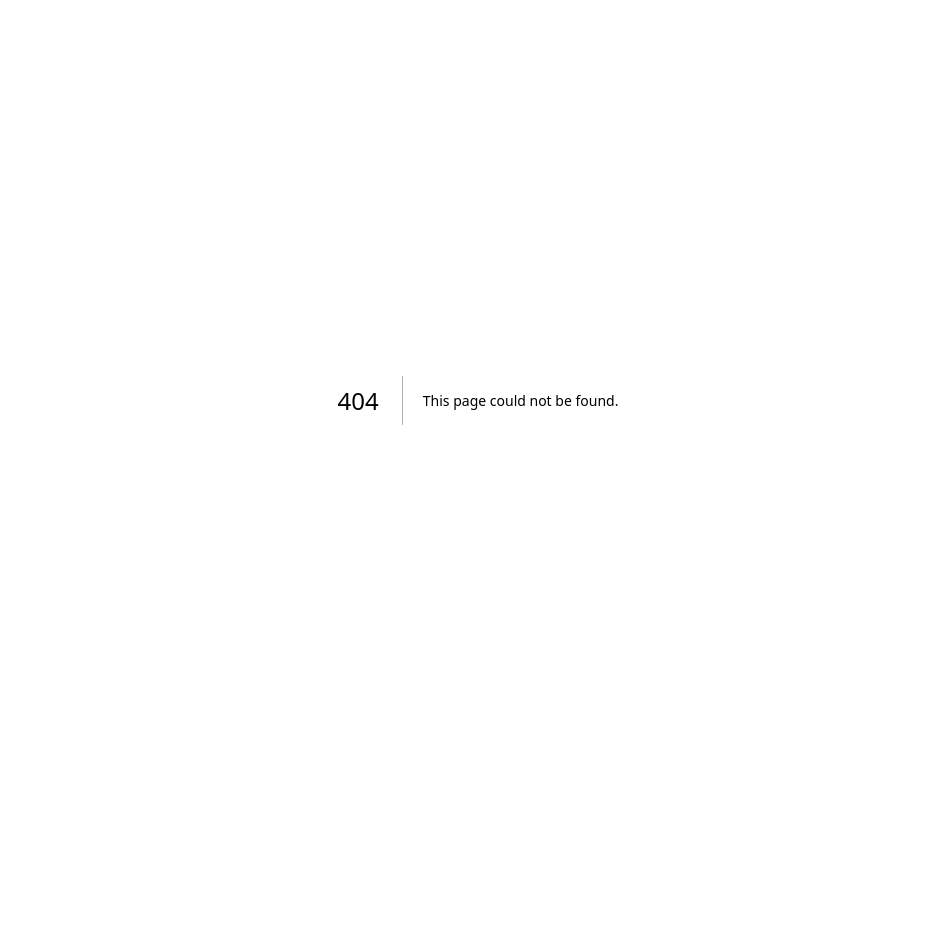
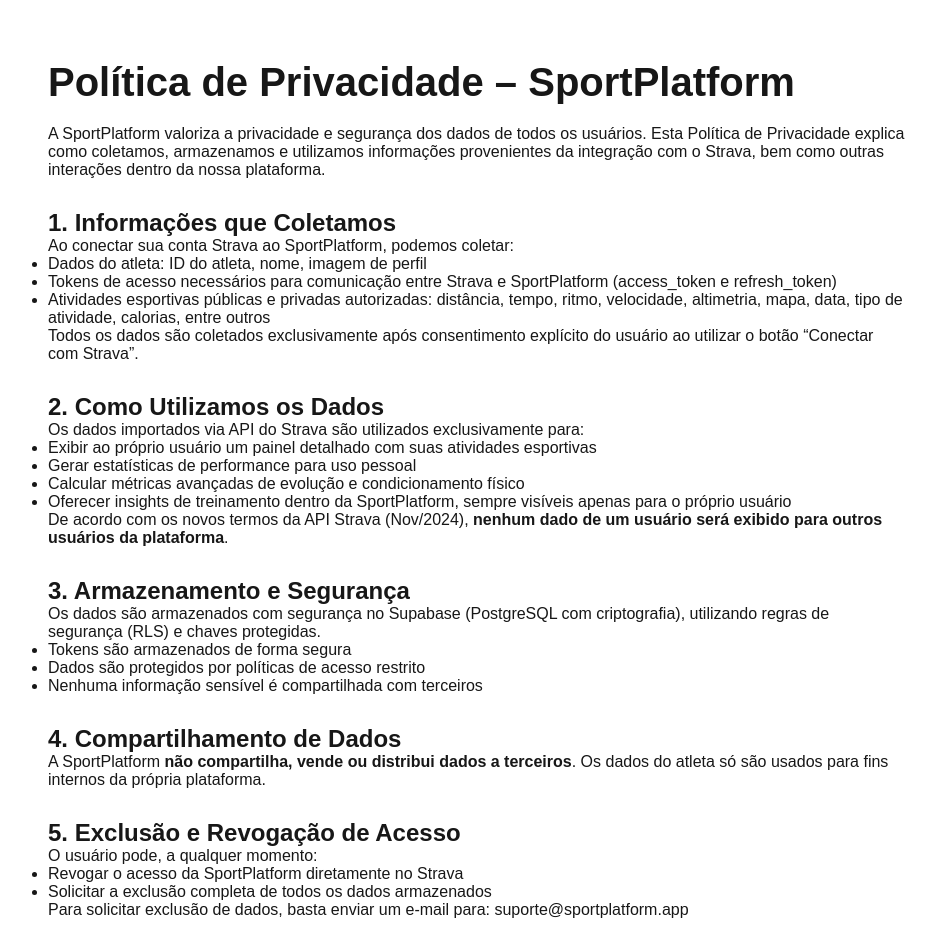
Before and after one commit to rafaelmorch/sportplatform, a Next.js app: page /privacy in a window 1280 px wide. Before the commit this address had no page. Shown: the top 952 px of the page, without its empty margins (162-1098 px from the left). Before the commit the page ends 800 px from the top, so only its background shows below. Built offline with nearby package versions, Linux system fonts and the light colour scheme.

Commit message:
add privacy policy page

```diff
--- /dev/null
+++ b/app/privacy/page.tsx
@@ -0,0 +1,106 @@
+// app/privacy/page.tsx
+
+export default function PrivacyPage() {
+  return (
+    <div style={{ maxWidth: "900px", margin: "40px auto", padding: "20px" }}>
+      <h1 style={{ fontSize: "2.5rem", fontWeight: "bold", marginBottom: "20px" }}>
+        Política de Privacidade – SportPlatform
+      </h1>
+
+      <p>
+        A SportPlatform valoriza a privacidade e segurança dos dados de todos os usuários.
+        Esta Política de Privacidade explica como coletamos, armazenamos e utilizamos
+        informações provenientes da integração com o Strava, bem como outras interações dentro
+        da nossa plataforma.
+      </p>
+
+      <h2 style={{ marginTop: "30px" }}>1. Informações que Coletamos</h2>
+
+      <p>Ao conectar sua conta Strava ao SportPlatform, podemos coletar:</p>
+
+      <ul>
+        <li>Dados do atleta: ID do atleta, nome, imagem de perfil</li>
+        <li>
+          Tokens de acesso necessários para comunicação entre Strava e SportPlatform
+          (access_token e refresh_token)
+        </li>
+        <li>
+          Atividades esportivas públicas e privadas autorizadas: distância, tempo, ritmo,
+          velocidade, altimetria, mapa, data, tipo de atividade, calorias, entre outros
+        </li>
+      </ul>
+
+      <p>
+        Todos os dados são coletados exclusivamente após consentimento explícito do usuário
+        ao utilizar o botão “Conectar com Strava”.
+      </p>
+
+      <h2 style={{ marginTop: "30px" }}>2. Como Utilizamos os Dados</h2>
+
+      <p>Os dados importados via API do Strava são utilizados exclusivamente para:</p>
+
+      <ul>
+        <li>Exibir ao próprio usuário um painel detalhado com suas atividades esportivas</li>
+        <li>Gerar estatísticas de performance para uso pessoal</li>
+        <li>Calcular métricas avançadas de evolução e condicionamento físico</li>
+        <li>
+          Oferecer insights de treinamento dentro da SportPlatform, sempre visíveis apenas
+          para o próprio usuário
+        </li>
+      </ul>
+
+      <p>
+        De acordo com os novos termos da API Strava (Nov/2024), <b>
+        nenhum dado de um usuário será exibido para outros usuários da plataforma</b>.
+      </p>
+
+      <h2 style={{ marginTop: "30px" }}>3. Armazenamento e Segurança</h2>
+
+      <p>
+        Os dados são armazenados com segurança no Supabase (PostgreSQL com criptografia),
+        utilizando regras de segurança (RLS) e chaves protegidas.
+      </p>
+
+      <ul>
+        <li>Tokens são armazenados de forma segura</li>
+        <li>Dados são protegidos por políticas de acesso restrito</li>
+        <li>
+          Nenhuma informação sensível é compartilhada com terceiros
+        </li>
+      </ul>
+
+      <h2 style={{ marginTop: "30px" }}>4. Compartilhamento de Dados</h2>
+
+      <p>
+        A SportPlatform <b>não compartilha, vende ou distribui dados a terceiros</b>.
+        Os dados do atleta só são usados para fins internos da própria plataforma.
+      </p>
+
+      <h2 style={{ marginTop: "30px" }}>5. Exclusão e Revogação de Acesso</h2>
+
+      <p>O usuário pode, a qualquer momento:</p>
+
+      <ul>
+        <li>Revogar o acesso da SportPlatform diretamente no Strava</li>
+        <li>Solicitar a exclusão completa de todos os dados armazenados</li>
+      </ul>
+
+      <p>
+        Para solicitar exclusão de dados, basta enviar um e-mail para:{" "}
+        <a href="mailto:suporte@sportplatform.app">suporte@sportplatform.app</a>
+      </p>
+
+      <h2 style={{ marginTop: "30px" }}>6. Contato</h2>
+
+      <p>
+        Para dúvidas relacionadas à privacidade, entre em contato pelo e-mail:{" "}
+        <a href="mailto:privacy@sportplatform.app">privacy@sportplatform.app</a>
+      </p>
+
+      <br />
+      <p>
+        Última atualização: <b>Novembro de 2024</b>
+      </p>
+    </div>
+  );
+}
```
